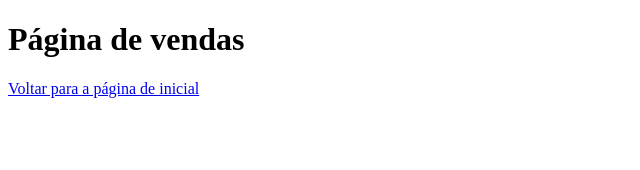
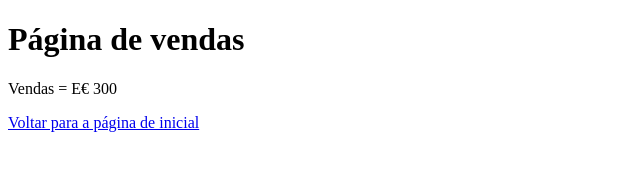
Before and after one commit to AugustoRainho/aulaGitHub, a plain HTML site: page vendas.html in a window 1280 px wide. Shown: the whole page, without its empty margins (0-640 px from the left). Drawn offline with Linux system fonts and the light colour scheme.

Commit message:
Acrescentado o valor das vendas

```diff
--- a/vendas.html
+++ b/vendas.html
@@ -7,6 +7,7 @@
 </head>
 <body>
     <h1>Página de vendas</h1>
+    <p>Vendas = E€ 300</p>
     <a href="index.html">Voltar para a página de inicial</a>
 
 </body>
```
